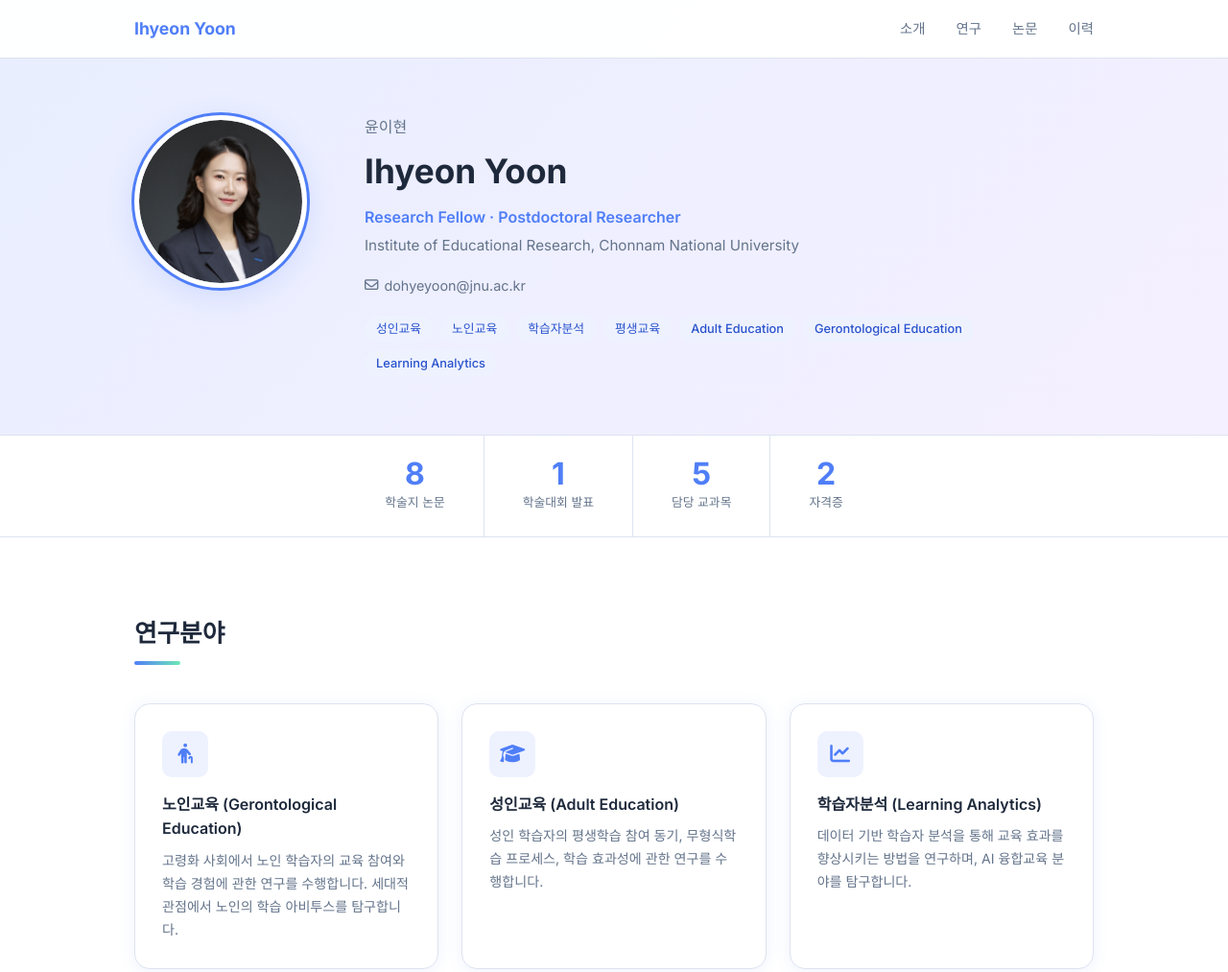
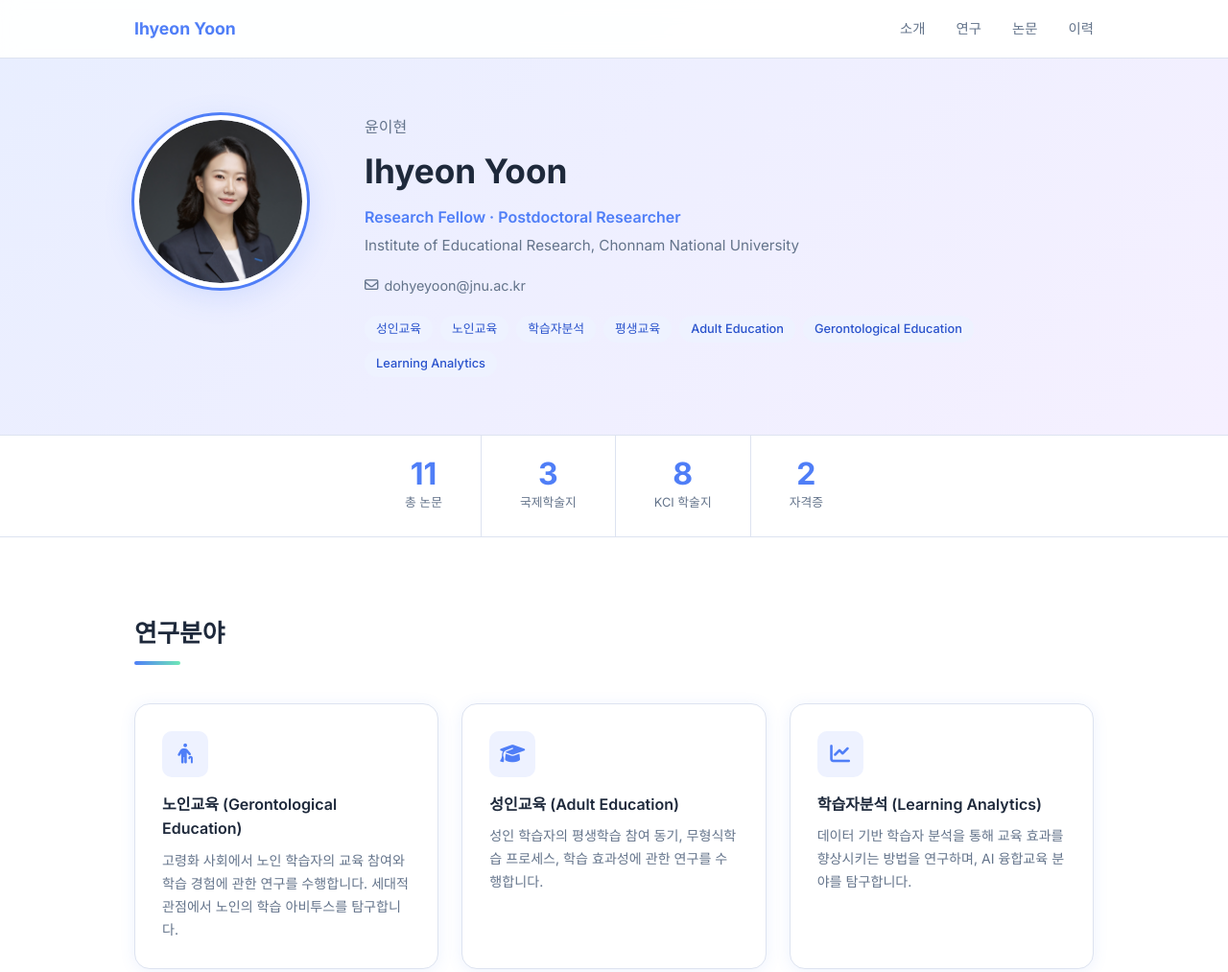
Before and after one commit to ihyeoneee/IHYEON-HOMPAGE, a plain HTML site: page index.html in a window 1280 px wide. Shown: the top 1013 px of the page at 96% size. Drawn offline with Linux system fonts and the light colour scheme.

Commit message:
auto-save: 2026-04-22 21:16:20

```diff
--- a/index.html
+++ b/index.html
@@ -275,16 +275,16 @@
   <div class="stats-bar">
     <div class="stats-inner">
       <div class="stat-item">
-        <span class="stat-number">8</span>
-        <span class="stat-label">학술지 논문</span>
+        <span class="stat-number">11</span>
+        <span class="stat-label">총 논문</span>
       </div>
       <div class="stat-item">
-        <span class="stat-number">1</span>
-        <span class="stat-label">학술대회 발표</span>
+        <span class="stat-number">3</span>
+        <span class="stat-label">국제학술지</span>
       </div>
       <div class="stat-item">
-        <span class="stat-number">5</span>
-        <span class="stat-label">담당 교과목</span>
+        <span class="stat-number">8</span>
+        <span class="stat-label">KCI 학술지</span>
       </div>
       <div class="stat-item">
         <span class="stat-number">2</span>
```
Also changed, not shown: 1 other file.
